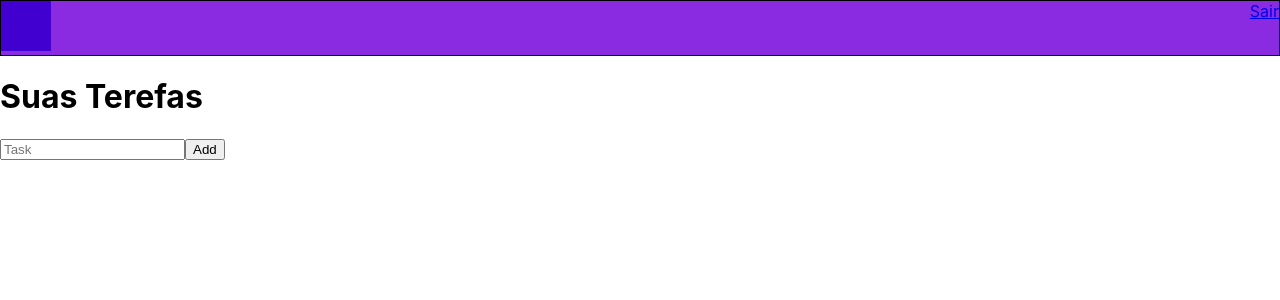
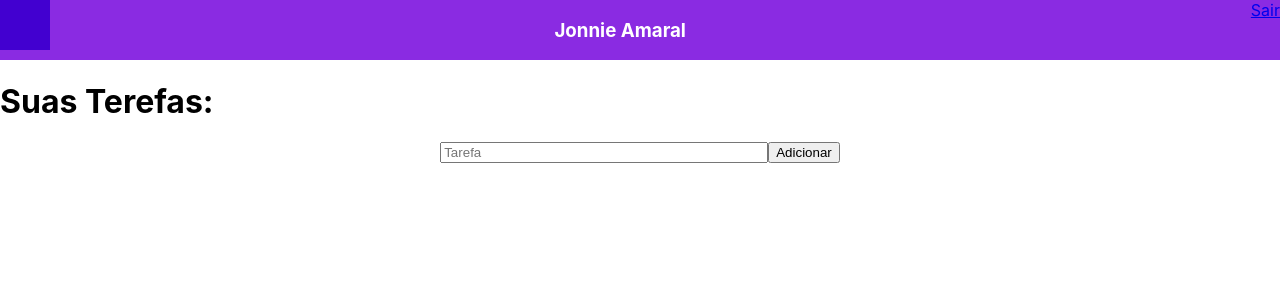
Before and after one commit to jasz157/TodoList_Study, a React (Create React App) app: page / in a window 1280 px wide. Shown: the top 300 px of the page. Built offline with nearby package versions, Linux system fonts and the light colour scheme; grey boxes are pictures that could not be loaded.

Commit message:
apllied css and delete task working

```diff
--- a/src/components/Form.jsx
+++ b/src/components/Form.jsx
@@ -1,7 +1,7 @@
 import React, { useState } from "react";
 
 
-export default function Form ({taskHandler}) {
+export default function Form ({addTask}) {
     const [text,setText] = useState(null);
     const [id , setId] = useState(0);
 
@@ -13,14 +13,16 @@ export default function Form ({taskHandler}) {
     const createTask = (text) => {
         let taskObj = {text:text , id:id}
         setId(id + 1);
-        taskHandler(taskObj);
+        addTask(taskObj);
      };
 
     return (
     <>
+        <div style={{ display:'flex', justifyContent:'center', marginBottom:'10px'}}>
+         <input style={{width:'25%'}} placeholder="Tarefa" onChange={textHandler}/>
+         <button onClick={() => createTask(text)}>Adicionar</button>
+        </div>
 
-         <input placeholder="Task" onChange={textHandler}/>
-         <button onClick={() => createTask(text)}>Add</button>
     </>
     )
 }
--- a/src/components/List/Header.jsx
+++ b/src/components/List/Header.jsx
@@ -13,6 +13,9 @@ export default function Header() {
             <span className="image" >
               <img alt="logo" style={{ mixBlendMode: "color-burn" }} src="https://icon-library.com/images/todo-icon/todo-icon-17.jpg" width="50px" height="50px" />
             </span>
+            <span style={{ width:"15%", color:"white" }}>
+              <h3>Jonnie Amaral</h3>
+            </span>
             <span className="option_item">
               <a href="/">Sair</a>
             </span>
@@ -22,7 +25,7 @@ export default function Header() {
         </nav>
       </header>
 
-      <h1>Suas Terefas</h1>
+      <h1>Suas Terefas:</h1>
 
 
 
--- a/src/components/List/list.css
+++ b/src/components/List/list.css
@@ -1,6 +1,8 @@
 div {
-    border: solid 1px;
+    border-radius: 10px;
 }
+
+
 
 #root {
     border: none;
@@ -9,4 +11,5 @@ div {
 .container  {
     display: flex;
     justify-content: space-between;
+    border-radius: 0;
 }
--- a/src/components/TaskItem.jsx
+++ b/src/components/TaskItem.jsx
@@ -1,13 +1,13 @@
 import React from "react";
 
 
-export default  function TaskItem ({task}) {
+export default  function TaskItem ({task , deleteTask}) {
 
     return(
     <>
             <input type='checkbox'/>
                 {task.text}
-            <button>Apagar tarefa </button>
+            <button onClick={() => deleteTask(task.id)}>Apagar tarefa </button>
     </>
     )
 }
--- a/src/pages/Home.jsx
+++ b/src/pages/Home.jsx
@@ -8,9 +8,16 @@ export default function Home() {
     const [useList ,setUseList] = useState([]);
 
 
-    const taskHandler = (task) => {
+    const addTask = (task) => {
         setUseList([...useList,task]);
     };
+
+    const deleteTask = (id) => {
+       let filteredTask = useList.filter((task) => task.id !== id);
+       setUseList(filteredTask);
+    };
+
+
 
 
 
@@ -18,18 +25,28 @@ export default function Home() {
     return (
     <>
         <Header/>
-        <Form taskHandler={taskHandler}/>
-        {useList.map((task) => {
+        <Form addTask={addTask}/>
+             <main className='content' style={{display:'flex', alignItems:"center",flexDirection:"column"}} >
+               {useList.map((task) => {
                 return (
                 <>
-                  <div key={task.id}>
-                    <TaskItem task={task} />
+                  <div key={task.id}
+                  style={{
+                  display:'flex',
+                  justifyContent: 'space-between',
+                  background:'whitesmoke',
+                  marginTop:"10px",
+                  width:"50%",
+                  height:"25px"
+                  }}>
+                    <TaskItem task={task} deleteTask={deleteTask}/>
                   </div>
 
                 </>
               )
 
             })}
+            </main>
 
     </>)
 
```
